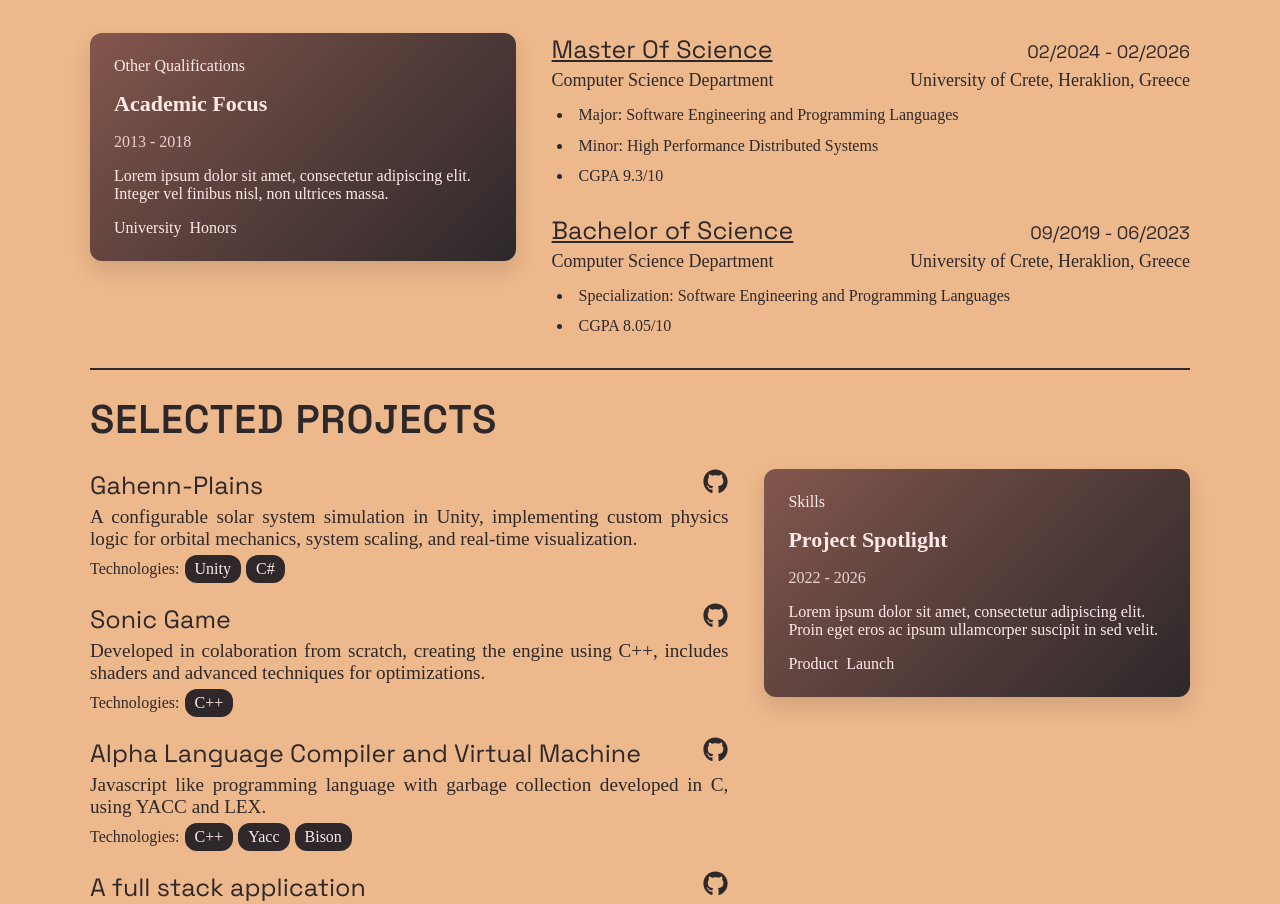
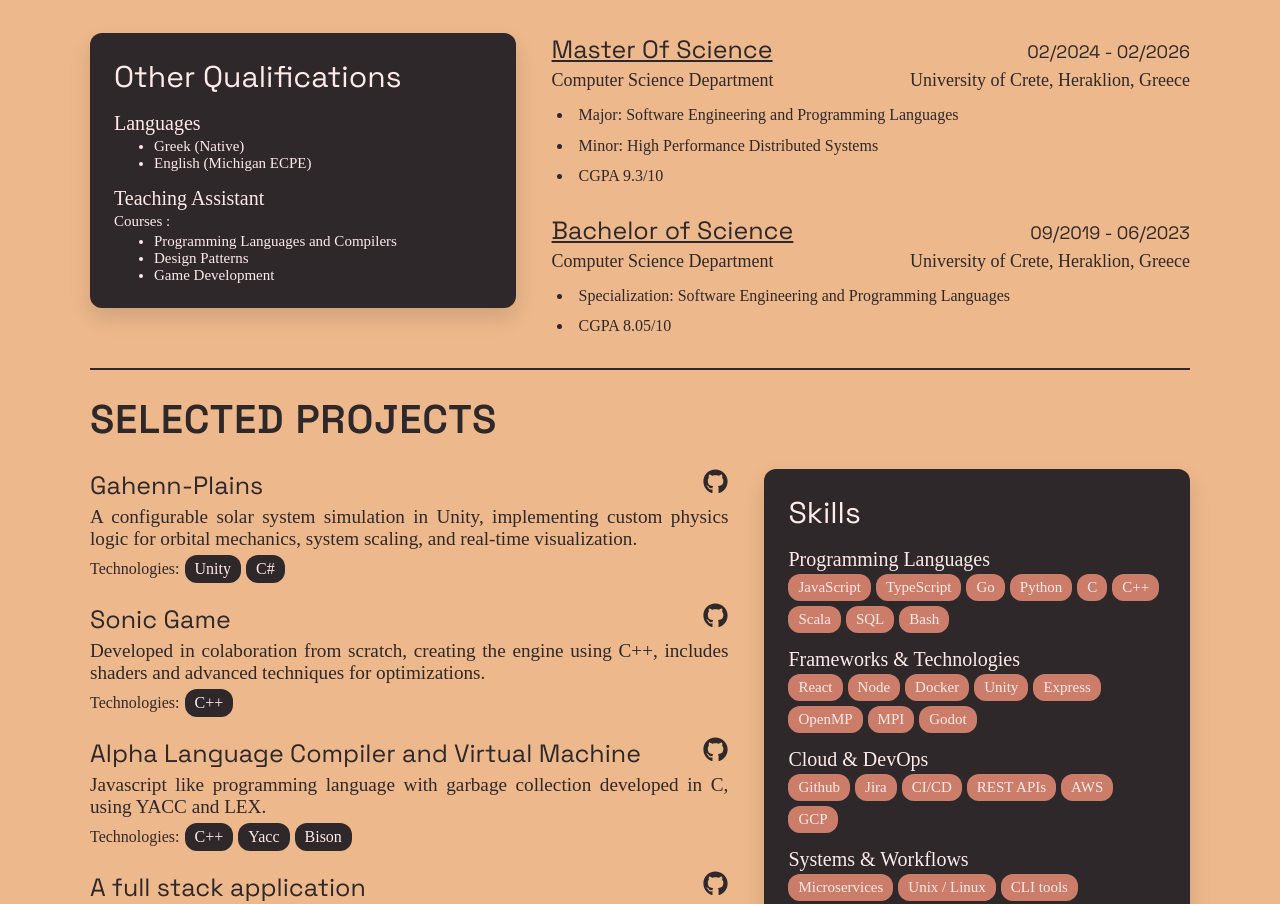
Before and after one commit to Dodos626/fullstack, a React (Vite) app in the folder frontend/: page / in a window 1280 px wide. Shown: the part 630-1534 px from the top of the page. Built offline with nearby package versions, Linux system fonts and the light colour scheme; no server answers.

Commit message:
cv finished needs better ui for sure

```diff
--- a/frontend/src/components/cv/Card.module.css
+++ b/frontend/src/components/cv/Card.module.css
@@ -1,13 +1,7 @@
 .card {
     padding: 24px;
     border-radius: 12px;
-    background:
-        linear-gradient(
-            135deg,
-            color-mix(in hsl, var(--nav-pill) 55%, transparent 45%),
-            color-mix(in hsl, var(--nav-bg) 80%, transparent 20%)
-        ),
-        var(--nav-bg, #1a1a1a);
+    background: var(--nav-bg);
     color: var(--nav-text, #fefefe);
     box-shadow: var(--shadow, 0 10px 22px rgba(0, 0, 0, 0.12));
     display: grid;
--- a/frontend/src/pages/portfolio/subSections/EducationCard.jsx
+++ b/frontend/src/pages/portfolio/subSections/EducationCard.jsx
@@ -1,22 +1,30 @@
 import { Card } from '../../../components/cv/Card';
-
+import styles from './cards.module.css';
 export const EducationCard = () => {
     return (
         <Card
-            header={<span>Other Qualifications</span>}
-            title="Academic Focus"
-            subtitle="2013 - 2018"
+            header={<div className={styles.cardHeaderTitle}>Other Qualifications</div>}
             content={
-                <p>
-                    Lorem ipsum dolor sit amet, consectetur adipiscing elit. Integer vel finibus
-                    nisl, non ultrices massa.
-                </p>
-            }
-            footer={
-                <>
-                    <span>University</span>
-                    <span>Honors</span>
-                </>
+                <div className={styles.cardBody}>
+                    <div className={styles.cardBodyCategory}>
+                        <div className={styles.cardBodyCategoryTitle}>Languages</div>
+
+                        <ul className={styles.cardBodyCategoryList}>
+                            <li>Greek (Native)</li>
+                            <li>English (Michigan ECPE)</li>
+                        </ul>
+                    </div>
+                    <div className={styles.cardBodyCategory}>
+                        <div className={styles.cardBodyCategoryTitle}>Teaching Assistant</div>
+                        <div className={styles.cardBodyCategoryText}>Courses :</div>
+
+                        <ul className={styles.cardBodyCategoryList}>
+                            <li>Programming Languages and Compilers</li>
+                            <li>Design Patterns</li>
+                            <li>Game Development</li>
+                        </ul>
+                    </div>
+                </div>
             }
         />
     );
--- a/frontend/src/pages/portfolio/subSections/ProfessionalExperienceCard.jsx
+++ b/frontend/src/pages/portfolio/subSections/ProfessionalExperienceCard.jsx
@@ -1,22 +1,21 @@
 import { Card } from '../../../components/cv/Card';
+
+import styles from './cards.module.css';
 
 export const ProfessionalExperienceCard = () => {
     return (
         <Card
-            header={<span>Core Experiences</span>}
-            title="Lead Roles"
-            subtitle="2019 - 2026"
+            header={<div className={styles.cardHeaderTitle}>Core Experiences</div>}
             content={
-                <p>
-                    Lorem ipsum dolor sit amet, consectetur adipiscing elit. Sed euismod, massa id
-                    pretium lacinia, libero arcu auctor purus, non luctus odio lorem in nibh.
-                </p>
-            }
-            footer={
-                <>
-                    <span>Team Lead</span>
-                    <span>Delivery</span>
-                </>
+                <ul className={styles.cardBody}>
+                    <li>Full Stack Development</li>
+                    <li>Distributed Systems</li>
+                    <li>Microservice Architecture</li>
+                    <li>Cloud Infrastructure</li>
+                    <li>High-Performance Computing</li>
+                    <li>Graphics Programming</li>
+                    <li>Compiler Construction</li>
+                </ul>
             }
         />
     );
--- a/frontend/src/pages/portfolio/subSections/SelectedProjectsCard.jsx
+++ b/frontend/src/pages/portfolio/subSections/SelectedProjectsCard.jsx
@@ -1,22 +1,66 @@
 import { Card } from '../../../components/cv/Card';
+import styles from './cards.module.css';
 
 export const SelectedProjectsCard = () => {
+    const programmingLanguages = [
+        'JavaScript',
+        'TypeScript',
+        'Go',
+        'Python',
+        'C',
+        'C++',
+        'Scala',
+        'SQL',
+        'Bash',
+    ];
+    const frameworksTechnologies = [
+        'React',
+        'Node',
+        'Docker',
+        'Unity',
+        'Express',
+        'OpenMP',
+        'MPI',
+        'Godot',
+    ];
+
+    const cloudDevops = ['Github', 'Jira', 'CI/CD', 'REST APIs', 'AWS', 'GCP'];
+
+    const systemsWorkFlows = [
+        'Microservices',
+        'Unix / Linux',
+        'CLI tools',
+        'Agile / Scrum',
+        'Distributed Systems',
+    ];
+
+    const buildBoxCategory = (cat, index) => {
+        return (
+            <div className={styles.boxes} key={`${cat}_${index}`}>
+                {cat}
+            </div>
+        );
+    };
+
+    const buildCategory = (name, array) => {
+        return (
+            <div className={styles.cardBodyCategory}>
+                <div className={styles.cardBodyCategoryTitle}>{name}</div>
+                <div className={styles.boxesContainer}>{array.map(buildBoxCategory)}</div>
+            </div>
+        );
+    };
+
     return (
         <Card
-            header={<span>Skills</span>}
-            title="Project Spotlight"
-            subtitle="2022 - 2026"
+            header={<div className={styles.cardHeaderTitle}>Skills</div>}
             content={
-                <p>
-                    Lorem ipsum dolor sit amet, consectetur adipiscing elit. Proin eget eros ac
-                    ipsum ullamcorper suscipit in sed velit.
-                </p>
-            }
-            footer={
-                <>
-                    <span>Product</span>
-                    <span>Launch</span>
-                </>
+                <div className={styles.cardBody}>
+                    {buildCategory('Programming Languages', programmingLanguages)}
+                    {buildCategory('Frameworks & Technologies', frameworksTechnologies)}
+                    {buildCategory('Cloud & DevOps', cloudDevops)}
+                    {buildCategory('Systems & Workflows', systemsWorkFlows)}
+                </div>
             }
         />
     );
--- /dev/null
+++ b/frontend/src/pages/portfolio/subSections/cards.module.css
@@ -0,0 +1,48 @@
+.cardHeaderTitle {
+    font-family: var(--heading);
+    font-size: 30px;
+}
+
+.cardBody {
+    display: flex;
+    flex-direction: column;
+    /* padding-left: 10px; */
+    margin-top: 0px;
+    margin-bottom: 0px;
+    gap: 15px;
+    font-size: 15px;
+}
+
+.cardBodyCategory {
+    display: flex;
+    flex-direction: column;
+    gap: 3px;
+}
+
+.cardBodyCategoryTitle {
+    font-size: 20px;
+}
+
+.cardBodyCategoryText {
+    font-size: 15px;
+}
+
+.cardBodyCategoryList {
+    margin: 0;
+    font-size: 15px;
+}
+
+.boxesContainer {
+    display: flex;
+    flex-direction: row;
+    gap: 5px;
+    align-items: center;
+    flex-wrap: wrap;
+}
+
+.boxes {
+    padding: 5px 10px;
+    border-radius: 12px;
+    background-color: var(--nav-pill);
+    color: var(--nav-text);
+}
```
